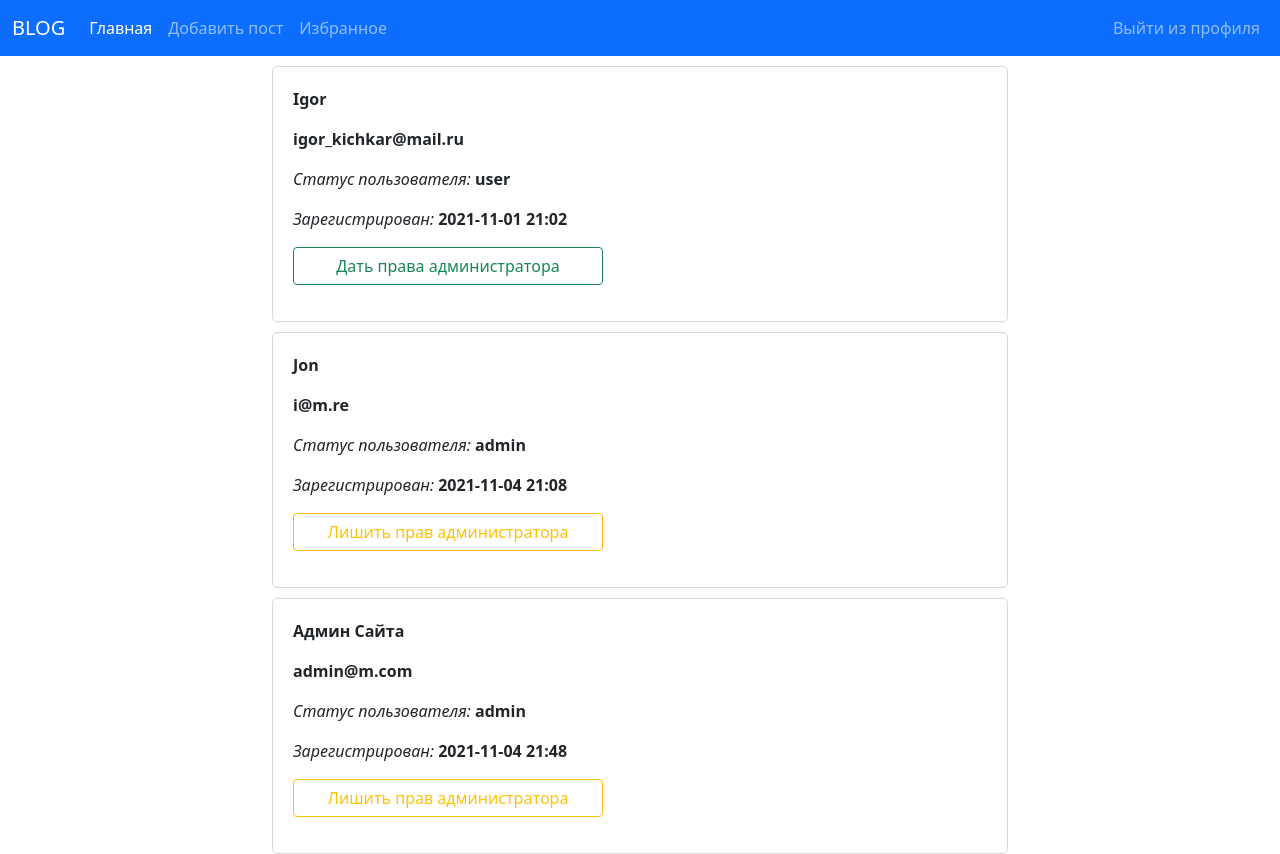
After one commit to igorKichkar/avto-blog, a Flask app: page /admin-panel/ in a window 1280 px wide. The commit adds this page. Run offline with Flask 2, Linux system fonts and the light colour scheme; a user stored in the database is signed in; data comes from the database, SQL or seed files in the repository.

Commit message:
added admin panel

```diff
--- a/app.py
+++ b/app.py
@@ -54,9 +54,10 @@ class Coment(db.Model):
 
 class Users(db.Model, UserMixin):
     id = db.Column(db.Integer, primary_key=True)
-    user_name1 = db.Column(db.String(500), nullable=False)
+    user_name = db.Column(db.String(500), nullable=False)
     email = db.Column(db.String(50), unique=True)
     psw = db.Column(db.String(500), nullable=False)
+    status = db.Column(db.String(50), nullable=False, default='user')
     date = db.Column(db.DateTime, default=datetime.utcnow)
 
     def __repr__(self):
@@ -74,11 +75,16 @@ class Favorites(db.Model):
 @app.route('/')
 @app.route('/<int:post_id>', methods=['get', 'post'])
 def main(post_id=None):
+    if current_user.is_authenticated:
+        user_status = str(current_user.status)
+    else:
+        user_status = None
     if not post_id:
         return render_template('main.html',
+                                user_status=user_status,
                                 posts=Post.query.all(),
                                 autoriz=current_user.is_authenticated,
-                                current_user = str(current_user),)
+                                current_user=str(current_user),)
     else:
         post_dir = 'static/images'+ '/' + str(post_id)
         count_favorite = len(db.session.query(Favorites).filter(Favorites.post_id==post_id).all())
@@ -100,7 +106,7 @@ def main(post_id=None):
         form = ComentForm()
         if form.validate_on_submit():               # добавление комментария к посту
             try:
-                com = Coment(user_name=current_user.user_name1,
+                com = Coment(user_name=current_user.user_name,
                              coment_content=request.form['coment_content'],
                              post_id=post_id, )
                 viwe = Post.query.get(post_id)
@@ -108,6 +114,7 @@ def main(post_id=None):
                 db.session.add(viwe)
                 db.session.add(com)
                 db.session.commit()
+                flash("Комментарий добавлен")
             except:
                 db.session.rollback()
                 flash("Ошибка добавления")
@@ -122,6 +129,7 @@ def main(post_id=None):
                                autoriz=current_user.is_authenticated,
                                count_favorite=count_favorite,
                                user_favorite=user_favorite,
+                               user_status=user_status,
                                current_user = str(current_user),)
 
 
@@ -135,13 +143,14 @@ def favorites_posts():
     return render_template('main.html',
                             posts=posts,
                             autoriz=current_user.is_authenticated,
-                            current_user = str(current_user),)
+                            current_user = str(current_user),
+                            user_status=str(current_user.status),)
 
 @app.route('/add-post/', methods=['get', 'post'])
 def add_post():
     flag = False
     form = PostForm()
-    if form.validate_on_submit():     # Добавление  поста в БД
+    if form.validate_on_submit():     # обавление  поста в БД
         try:
             p = Post(title=request.form['title'],
                      content=request.form['content'],
@@ -167,7 +176,8 @@ def add_post():
     return render_template('add_post.html',
                            form=form,
                            edit_post=False,
-                           autoriz=current_user.is_authenticated, )
+                           autoriz=current_user.is_authenticated,
+                           user_status=str(current_user.status), )
 
 @app.route("/edit/<string:post_id>", methods=['get', 'post'])
 def edit(post_id):
@@ -208,7 +218,8 @@ def edit(post_id):
                            post_id=str(post_id),
                            edit_post=True,
                            coments=Coment.query.filter(Coment.post_id == post_id).all(),
-                           autoriz=current_user.is_authenticated, )
+                           autoriz=current_user.is_authenticated,
+                           user_status=str(current_user.status),)
 
 
 @app.route('/delete_post/<int:post_id>')
@@ -284,7 +295,7 @@ def register():
         if request.form['psw'] == request.form['psw1']: # проверка совпадения паролей при регистрации
             try:
                 hash = generate_password_hash(request.form['psw'])
-                u = Users(user_name1=request.form['user_name1'],
+                u = Users(user_name=request.form['user_name'],
                           email=request.form['email'],
                           psw=hash, )
                 db.session.add(u)
@@ -325,6 +336,34 @@ def logout():
     flash("Вы вышли из профиля")
     return redirect(url_for('login'))
 
+@app.route('/admin-panel/<int:user_id>')
+@app.route('/admin-panel/')
+def admin_panel(user_id = None):
+    if user_id:
+        user = db.session.query(Users).filter(Users.id==user_id).first()
+        print(user.status)
+        if user.status == 'admin':
+            user.status = 'user'
+        else:
+            user.status = 'admin'
+        try:
+            db.session.add(user)
+            db.session.commit()
+        except:
+            db.session.rollback()
+            flash("Ошибка")
+        if current_user.id == user_id:
+            return redirect(url_for('main'))
+        else:
+            return redirect(url_for('admin_panel'))
+    else:
+        return render_template('admin_panel.html',
+                            users = Users.query.all(),
+                            current_user=str(current_user),
+                            user_status=str(current_user.status),
+                            autoriz=current_user.is_authenticated,
+                            )
+
 
 if __name__ == "__main__":
     app.run(debug=True)
--- a/forms.py
+++ b/forms.py
@@ -17,7 +17,7 @@ class ComentForm(FlaskForm):
     submit = SubmitField("Опубликовать")
 
 class RegistrForm(FlaskForm):
-    user_name1 = StringField("Ваше имя* ", validators=[DataRequired()])
+    user_name = StringField("Ваше имя* ", validators=[DataRequired()])
     email = StringField("Email* ", validators=[Email()])
     psw = PasswordField("Пароль* ", validators=[DataRequired()])
     psw1 = PasswordField("Повторите пароль* ", validators=[DataRequired()])
--- a/static/css/style.css
+++ b/static/css/style.css
@@ -111,5 +111,13 @@
    }
    [data-tooltip]:hover::after {
     opacity: 1; /* Показываем подсказку */
-    top: 2em; /*/* Выводим текст */
+    top: 2em; /*/* Выводим текст.  */
   }
+
+  .admin_panel_btn{
+      width: 310px;
+  }
+
+  .admin_panel_block{
+      padding: 20px;
+  }
--- /dev/null
+++ b/templates/admin_panel.html
@@ -0,0 +1,29 @@
+{% extends 'base.html' %}
+
+{% block content %}
+<div class="row justify-content-center">
+    <div class='col-12 col-sm-10 col-lg-8'>
+        {% for i in users %}
+        <div class='post admin_panel_block'>
+            <p class="fw-bold">{{ i.user_name }}</p>
+            <p class="fw-bold">{{ i.email }}</p>
+            <p class='fst-italic'>Статус пользователя: <span class="fst-normal fw-bold">{{ i.status }}</span> </p>
+            <p class='fst-italic'>Зарегистрирован: <span class="fst-normal fw-bold">{{ (i.date|string)[:16] }}</span>
+            </p>
+            {% if i.status == 'admin' %}
+            {% if i.email == current_user %}
+            <p><a class="btn btn-outline-danger admin_panel_btn"
+                    href="{{ url_for('admin_panel', user_id=i.id) }}">Отказаться от прав администратора</a></p>
+            {% else %}
+            <p><a class="btn btn-outline-warning admin_panel_btn"
+                    href="{{ url_for('admin_panel', user_id=i.id) }}">Лишить прав администратора</a></p>
+            {%endif%}
+            {% else %}
+            <p><a class="btn btn-outline-success admin_panel_btn" href="{{ url_for('admin_panel', user_id=i.id) }}">Дать
+                    права администратора</a></p>
+            {% endif %}
+        </div>
+        {% endfor %}
+    </div>
+</div>
+{% endblock %}
--- a/templates/base.html
+++ b/templates/base.html
@@ -46,6 +46,11 @@
                             <a class="nav-link" href="{{ url_for('register') }}">Регистрация</a>
                         </li>
                         {% else %}
+                            {% if user_status == 'admin' %}
+                            <li class="nav-item justify-content-end">
+                                <a class="nav-link" href="{{ url_for('admin_panel') }}">Админ-панель</a>
+                            </li>
+                            {% endif %}
                         <li class="nav-item justify-content-end">
                             <a class="nav-link" href="{{ url_for('logout') }}">Выйти из профиля</a>
                         </li>
--- a/templates/main.html
+++ b/templates/main.html
@@ -16,11 +16,9 @@
             {% endif %}
         <p class='rightimg'>{{ i.views }} <img src="static/images/img/view.png"></p>
         <p class='created_on'>{{ (i.created_on | string)[:16]}}</p>
-        {% if i.author == current_user %}
-
-        {% set edit_link = '/edit/' + i.id|string%}
+        {% if user_status == 'admin' or i.author == current_user %}
+        {% set edit_link = '/edit/' + i.id|string %}
         <p><a class='btn btn-outline-primary' href="{{ edit_link }}">Редактировать</a></p>
-
         {% endif %}
     </div>
 </div>
--- a/templates/post.html
+++ b/templates/post.html
@@ -8,7 +8,7 @@
     {% endfor %}
   </div>
   <div class="col-12 col-sm-10 col-lg-8 post">
-    {% if post.author == current_user %}
+    {% if user_status == 'admin' or post.author == current_user %}
     {% set edit_link = '/edit/' + post.id|string%}
     <a href="{{ edit_link }} " class='btn btn-outline-primary'>Редактировать</a><br><br>
     {% endif %}
--- a/templates/register.html
+++ b/templates/register.html
@@ -1,13 +1,13 @@
 {% extends 'base.html' %}
 {% block content %}
 {% for cat, msg in get_flashed_messages(True) %}
-<div>{{msg}}</div>
+<div class="alert alert-danger text-center" role="alert">{{ msg }}</div>
 {% endfor %}
 <div class="login col-10 col-sm-8 col-lg-4 alert alert-primary">
 <form action="" method="post">
     {{ form.hidden_tag() }}
-    <p>{{form.user_name1.label(class="form-label")}}
-       {{form.user_name1(class="form-control")}}
+    <p>{{form.user_name.label(class="form-label")}}
+       {{form.user_name(class="form-control")}}
     </p>
     <p>{{form.email.label(class="form-label")}}
        {{form.email(class="form-control")}}
```
Also changed, not shown: blog.db.
